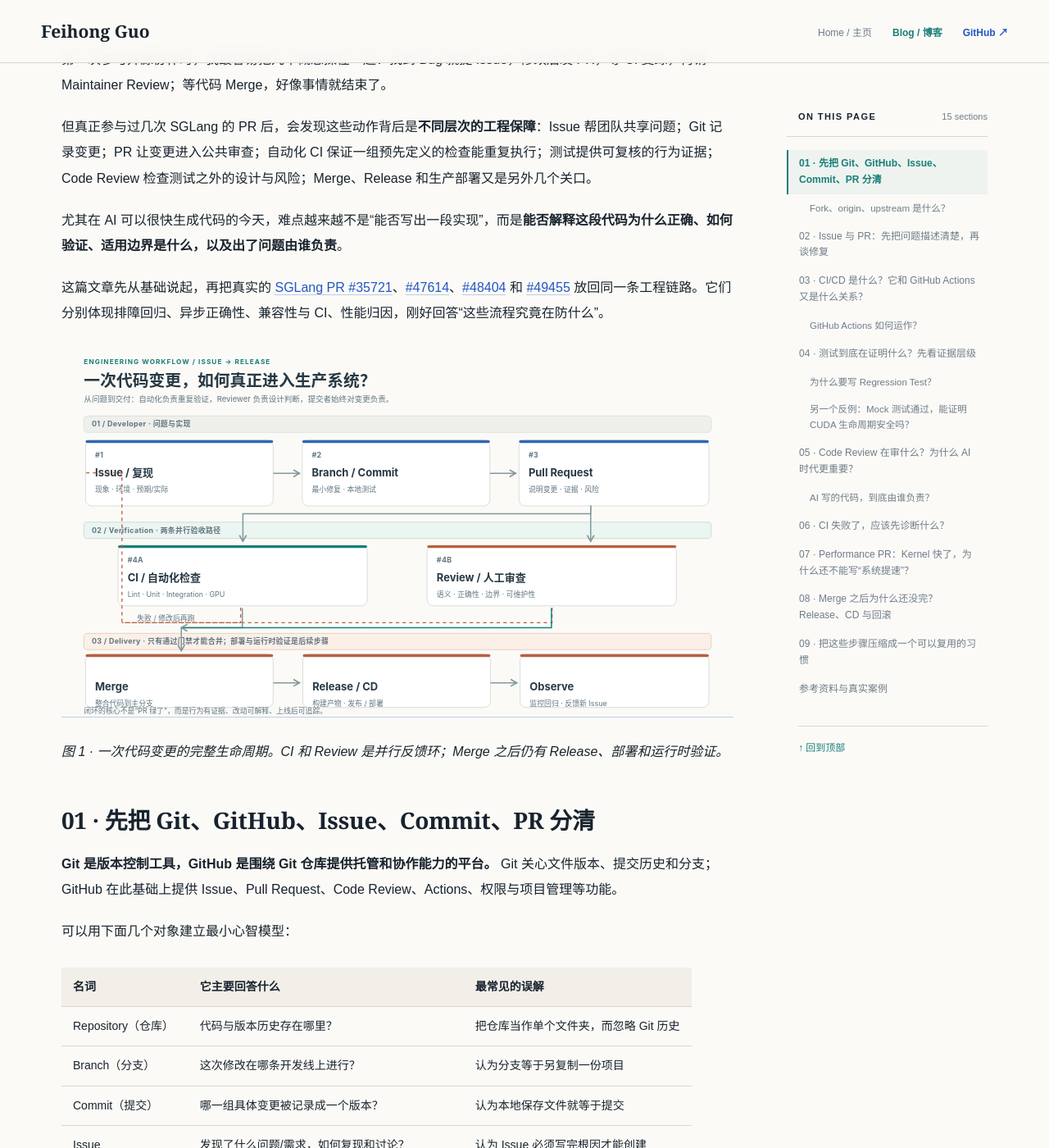
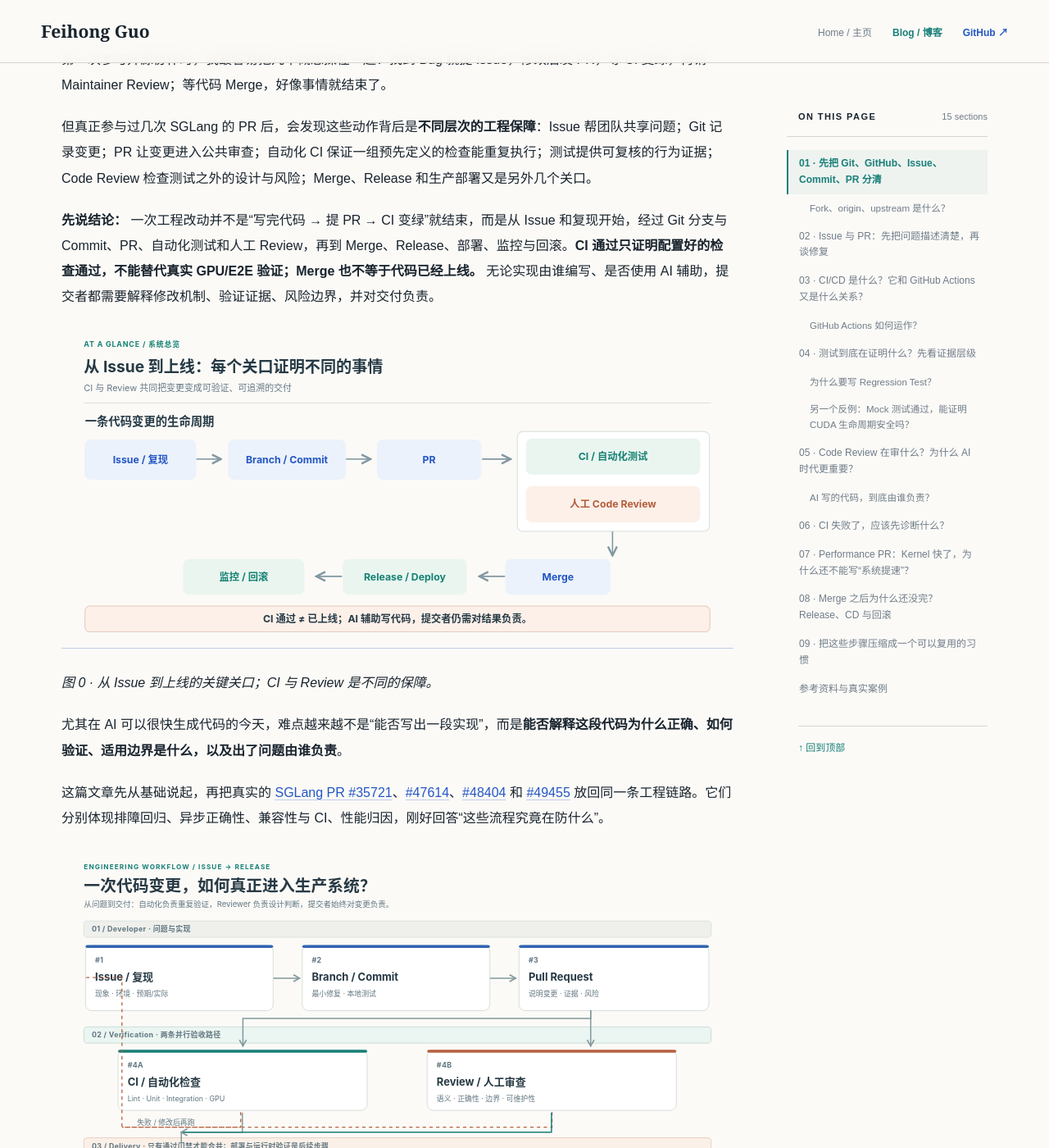
Before and after one commit to Phoenix3334/Phoenix3334.github.io, a Jekyll site: the page built from _posts/2026-11-20-from-issue-pr-to-cicd-review.md, in a window 1280 px wide and 1400 px high, scrolled down 521 px. Shown: the whole window at 82% size. Built offline with Jekyll 4.4.1, drawn with Linux system fonts in a browser that asks for light colours.

Commit message:
blog: add concise executive takeaway and visual overview

```diff
--- a/_posts/2026-11-20-from-issue-pr-to-cicd-review.md
+++ b/_posts/2026-11-20-from-issue-pr-to-cicd-review.md
@@ -10,6 +10,16 @@ tags: [Git, GitHub, CI-CD, Code-Review, Testing, Open-Source, AI-Engineering, SG
 第一次参与开源协作时，我最容易把几个概念揉在一起：找到 Bug 就提 Issue，修改后发 PR，等 CI 变绿，再请 Maintainer Review；等代码 Merge，好像事情就结束了。
 
 但真正参与过几次 SGLang 的 PR 后，会发现这些动作背后是**不同层次的工程保障**：Issue 帮团队共享问题；Git 记录变更；PR 让变更进入公共审查；自动化 CI 保证一组预先定义的检查能重复执行；测试提供可复核的行为证据；Code Review 检查测试之外的设计与风险；Merge、Release 和生产部署又是另外几个关口。
+
+**先说结论：** 一次工程改动并不是“写完代码 → 提 PR → CI 变绿”就结束，而是从 Issue 和复现开始，经过 Git 分支与 Commit、PR、自动化测试和人工 Review，再到 Merge、Release、部署、监控与回滚。**CI 通过只证明配置好的检查通过，不能替代真实 GPU/E2E 验证；Merge 也不等于代码已经上线。** 无论实现由谁编写、是否使用 AI 辅助，提交者都需要解释修改机制、验证证据、风险边界，并对交付负责。
+
+<p align="center">
+  <a href="/assets/posts/cicd-summary.svg" target="_blank" rel="noopener noreferrer" title="打开Git CI/CD总结图">
+    <img src="/assets/posts/cicd-summary.svg" width="100%" alt="Git CI/CD 文章总览，突出核心机制与因果关系">
+  </a>
+</p>
+
+*图 0 · 从 Issue 到上线的关键关口；CI 与 Review 是不同的保障。*
 
 尤其在 AI 可以很快生成代码的今天，难点越来越不是“能否写出一段实现”，而是**能否解释这段代码为什么正确、如何验证、适用边界是什么，以及出了问题由谁负责**。
 
```
